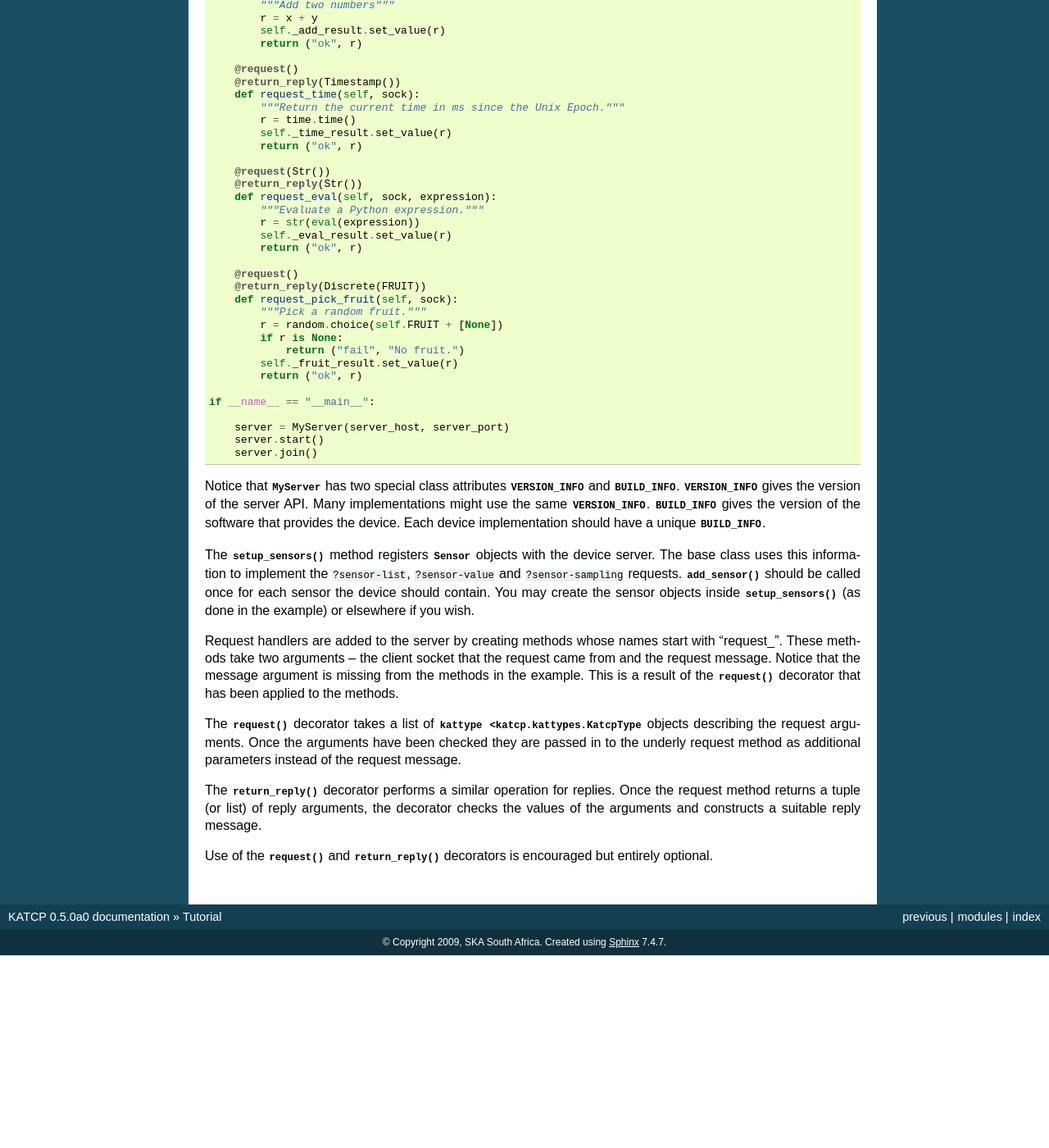
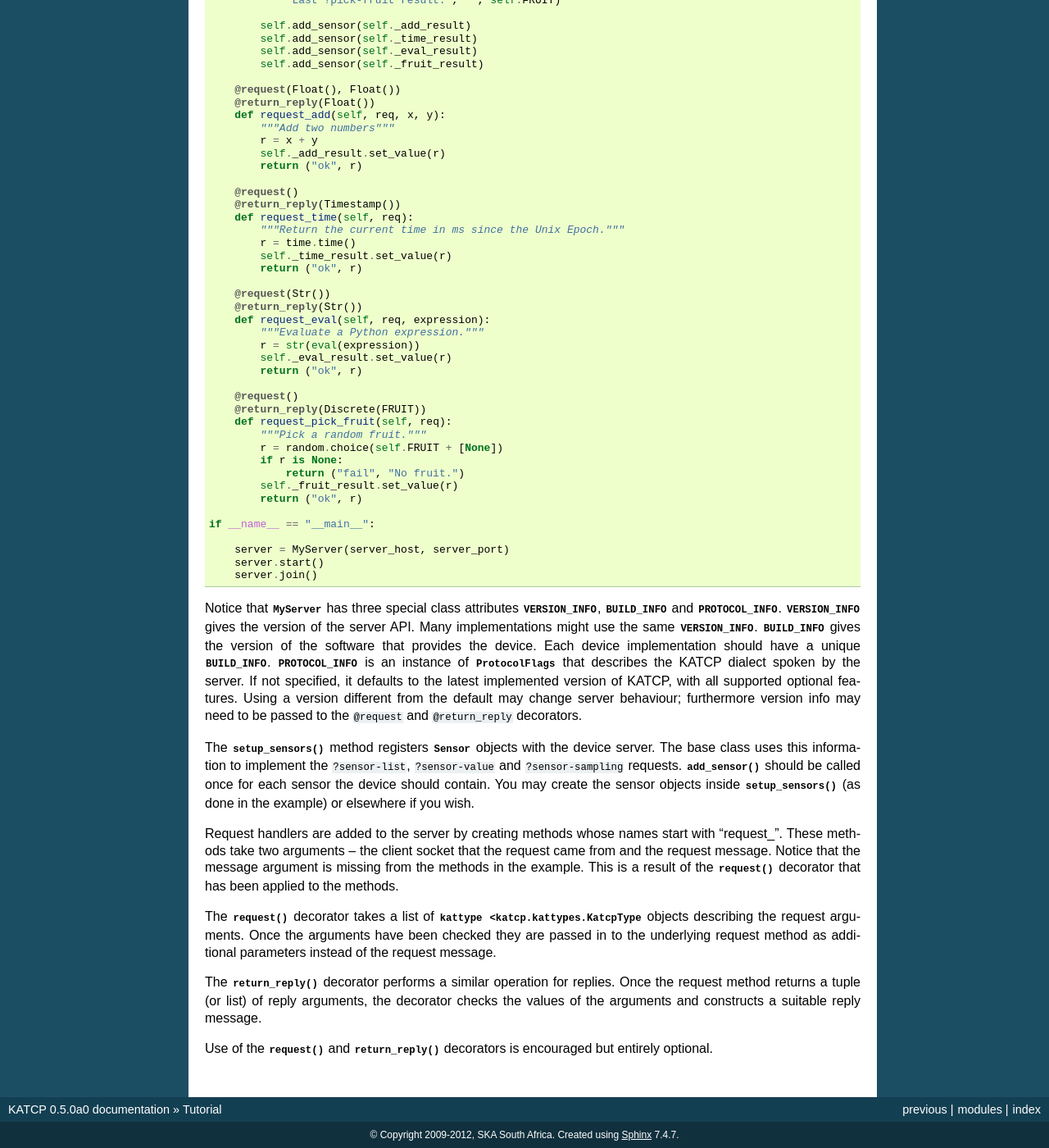
Before and after one commit to ska-sa/katcp-python, a Sphinx documentation site: the page built from doc/tutorial.rst, in a window 1280 px wide and 1400 px high, scrolled down 3531 px. Shown: the whole window at 82% size. Built offline with Sphinx 7.4.7, drawn with Linux system fonts in a browser that asks for light colours; formulas are drawn with MathJax 3; cross-references to code outside the pages are shown as plain code; before the commit the page ends 4696 px from its top, so only the background shows below that; some of the changed text lies outside the part shown.

Commit message:
Rename request-bound connection parameter from conn -> req, rename req.req_msg -> req.msg, some documentation fixes/WIP
git-svn-id: https://katfs.kat.ac.za/svnDS/code/katcp-python/branches/katcpv5@16199 b56c7a7d-ac47-0410-a905-b6f7de78896a

```diff
--- a/doc/conf.py
+++ b/doc/conf.py
@@ -41,7 +41,7 @@ master_doc = 'index'
 
 # General information about the project.
 project = u'KATCP'
-copyright = u'2009, SKA South Africa'
+copyright = u'2009-2012, SKA South Africa'
 
 # The version info for the project you're documenting, acts as replacement for
 # |version| and |release|, also used in various other places throughout the
--- a/doc/index.rst
+++ b/doc/index.rst
@@ -8,8 +8,8 @@ It is developed as a part of the `Karoo Array Telescope <http://ska.ac.za/>`_
 (KAT) project and used at KAT for the monitoring and control of hardware
 devices.
 
-The protocol specification :download:`NRF-KAT7-6.0-IFCE-002-Rev4.pdf`
-is maintained as an internal memo. The latest version is `Rev4`.
+The protocol specification :download:`NRF-KAT7-6.0-IFCE-002-Rev5.pdf`
+is maintained as an internal memo. The latest version is `Rev5`.
 
 
 Contents
--- a/doc/tutorial.rst
+++ b/doc/tutorial.rst
@@ -7,9 +7,9 @@ Tutorial
 Installing the Python Katcp Library
 ^^^^^^^^^^^^^^^^^^^^^^^^^^^^^^^^^^^
 
-You can install the latest version of the KATCP library by
-running :command:`easy_install katcp`. This requires the
-setuptools Python package to be installed.
+You can install the latest version of the KATCP library by running :command:`pip
+install katcp` if pip is installed. Alternatively, :command:`easy_install
+katcp`; requires the setuptools Python package to be installed.
 
 Using the Blocking Client
 ^^^^^^^^^^^^^^^^^^^^^^^^^
@@ -24,6 +24,7 @@ querying a KATCP device. It is used as follows::
 
     client = BlockingClient(device_host, device_port)
     client.start()
+    client.wait_protocol() # Optional
 
     reply, informs = client.blocking_request(
         Message.request("help"))
@@ -35,11 +36,13 @@ querying a KATCP device. It is used as follows::
     client.stop()
     client.join()
 
-After creating the :class:`BlockingClient <katcp.BlockingClient>`
-instance, the :meth:`start` method is called to launch the client
-thread.  Once you have finished with the client, :meth:`stop`
-can be called to request that the thread shutdown. Finally,
-:meth:`join` is used to wait for the client thread to finish.
+After creating the :class:`BlockingClient <katcp.BlockingClient>` instance, the
+:meth:`start` method is called to launch the client thread.  The
+:meth:`wait_protocol` method waits until katcp version information has been
+received from the server, allowing the KATCP version spoken by the server to be
+known. Once you have finished with the client, :meth:`stop` can be called to
+request that the thread shutdown. Finally, :meth:`join` is used to wait for the
+client thread to finish.
 
 While the client is active the :meth:`blocking_request` method
 can be used to send messages to the KATCP server and wait for
@@ -191,8 +194,9 @@ sub-class in order to function.
 
 A very simple server example looks like::
 
-    from katcp import DeviceServer, Sensor
-    from katcp.kattypes import Str, Float, Timestamp, Discrete, request, return_reply
+    from katcp import DeviceServer, Sensor, ProtocolFlags
+    from katcp.kattypes import (Str, Float, Timestamp, Discrete,
+                                request, return_reply)
     import time
     import random
 
@@ -204,22 +208,28 @@ A very simple server example looks like::
         VERSION_INFO = ("example-api", 1, 0)
         BUILD_INFO = ("example-implementation", 0, 1, "")
 
+        # Optionally set the KATCP dialect
+        PROTOCOL_INFO = ProtocolFlags(5, 0, set([
+            ProtocolFlags.MULTI_CLIENT,
+            ProtocolFlags.MESSAGE_IDS,
+        ]))
+
         FRUIT = [
             "apple", "banana", "pear", "kiwi",
         ]
 
         def setup_sensors(self):
             """Setup some server sensors."""
-            self._add_result = Sensor(Sensor.FLOAT, "add.result",
+            self._add_result = Sensor.float("add.result",
                 "Last ?add result.", "", [-10000, 10000])
 
-            self._time_result = Sensor(Sensor.TIMESTAMP, "time.result",
+            self._time_result = Sensor.timestamp("time.result",
                 "Last ?time result.", "")
 
-            self._eval_result = Sensor(Sensor.STRING, "eval.result",
+            self._eval_result = Sensor.string("eval.result",
                 "Last ?eval result.", "")
 
-            self._fruit_result = Sensor(Sensor.DISCRETE, "fruit.result",
+            self._fruit_result = Sensor.discrete("fruit.result",
                 "Last ?pick-fruit result.", "", self.FRUIT)
 
             self.add_sensor(self._add_result)
@@ -229,7 +239,7 @@ A very simple server example looks like::
 
         @request(Float(), Float())
         @return_reply(Float())
-        def request_add(self, sock, x, y):
+        def request_add(self, req, x, y):
             """Add two numbers"""
             r = x + y
             self._add_result.set_value(r)
@@ -237,7 +247,7 @@ A very simple server example looks like::
 
         @request()
         @return_reply(Timestamp())
-        def request_time(self, sock):
+        def request_time(self, req):
             """Return the current time in ms since the Unix Epoch."""
             r = time.time()
             self._time_result.set_value(r)
@@ -245,7 +255,7 @@ A very simple server example looks like::
 
         @request(Str())
         @return_reply(Str())
-        def request_eval(self, sock, expression):
+        def request_eval(self, req, expression):
             """Evaluate a Python expression."""
             r = str(eval(expression))
             self._eval_result.set_value(r)
@@ -253,7 +263,7 @@ A very simple server example looks like::
 
         @request()
         @return_reply(Discrete(FRUIT))
-        def request_pick_fruit(self, sock):
+        def request_pick_fruit(self, req):
             """Pick a random fruit."""
             r = random.choice(self.FRUIT + [None])
             if r is None:
@@ -268,11 +278,19 @@ A very simple server example looks like::
         server.join()
 
 
-Notice that :class:`MyServer` has two special class attributes :const:`VERSION_INFO` and
-:const:`BUILD_INFO`. :const:`VERSION_INFO` gives the version of the server API. Many
-implementations might use the same :const:`VERSION_INFO`. :const:`BUILD_INFO` gives the
-version of the software that provides the device. Each device implementation should have
-a unique :const:`BUILD_INFO`.
+
+Notice that :class:`MyServer` has three special class attributes
+:const:`VERSION_INFO`, :const:`BUILD_INFO` and
+:const:`PROTOCOL_INFO`. :const:`VERSION_INFO` gives the version of the server
+API. Many implementations might use the same
+:const:`VERSION_INFO`. :const:`BUILD_INFO` gives the version of the software
+that provides the device. Each device implementation should have a unique
+:const:`BUILD_INFO`. :const:`PROTOCOL_INFO` is an instance of
+:class:`ProtocolFlags` that describes the KATCP dialect spoken by the server. If
+not specified, it defaults to the latest implemented version of KATCP, with all
+supported optional features. Using a version different from the default may
+change server behaviour; furthermore version info may need to be passed to the
+:function:`@request` and :function:`@return_reply` decorators.
 
 The :meth:`setup_sensors` method registers :class:`Sensor <katcp.Sensor>` objects with
 the device server. The base class uses this information to implement the :samp:`?sensor-list`,
@@ -288,7 +306,7 @@ applied to the methods.
 
 The :meth:`request` decorator takes a list of :class:`kattype <katcp.kattypes.KatcpType`
 objects describing the request arguments. Once the arguments have been checked they are
-passed in to the underly request method as additional parameters instead of the request
+passed in to the underlying request method as additional parameters instead of the request
 message.
 
 The :meth:`return_reply` decorator performs a similar operation for replies. Once the
--- a/setup.py
+++ b/setup.py
@@ -17,7 +17,7 @@ setup (
     download_url='http://pypi.python.org/pypi/katcp',
     license="BSD",
     classifiers=[
-        "Development Status :: 5 - Production/Stable",
+        "Development Status :: 3 - Alpha",
         "Intended Audience :: Developers",
         "License :: OSI Approved :: BSD License",
         "Operating System :: OS Independent",
@@ -27,7 +27,7 @@ setup (
     ],
     platforms = [ "OS Independent" ],
     install_requires = ["ply", "twisted", "nose", "unittest2", "mock"],
-    keywords="kat kat7 ska",
+    keywords="kat kat7 ska MeerKAT",
     zip_safe = False,
     # Bitten Test Suite
     test_suite = "nose.collector",
```
Also changed, not shown: other parts of doc/tutorial.rst (+1 -1 lines), 7 other files.
